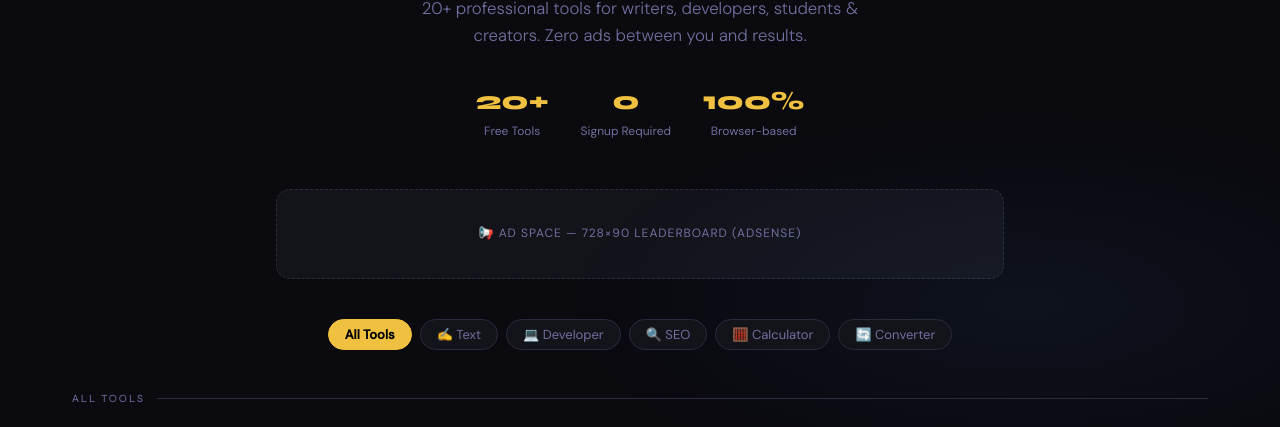
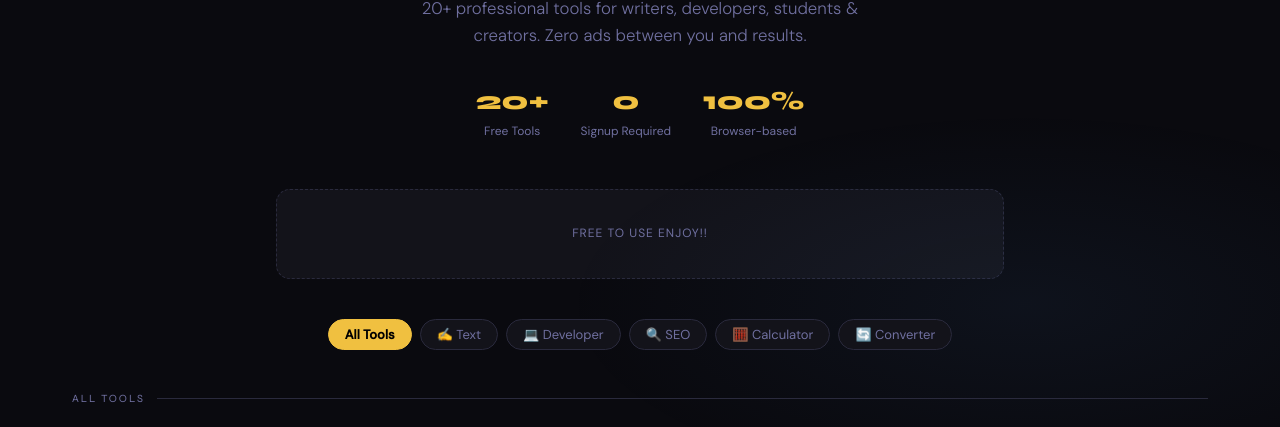
Before and after one commit to vishwasgautam/toolhive, a plain HTML site: page index.html in a window 1280 px wide. Shown: the part 336-763 px from the top of the page. Drawn offline with Linux system fonts and the light colour scheme.

Commit message:
Update index.html

```diff
--- a/index.html
+++ b/index.html
@@ -550,7 +550,7 @@ gtag('config', 'G-Y6CJS2NH91');
 </section>
 
 <!-- AD BANNER -->
-<div class="ad-banner">📢 Ad Space — 728×90 Leaderboard (AdSense)</div>
+<div class="ad-banner">free to use enjoy!!</div>
 
 <!-- CATEGORIES -->
 <div class="categories">
```
